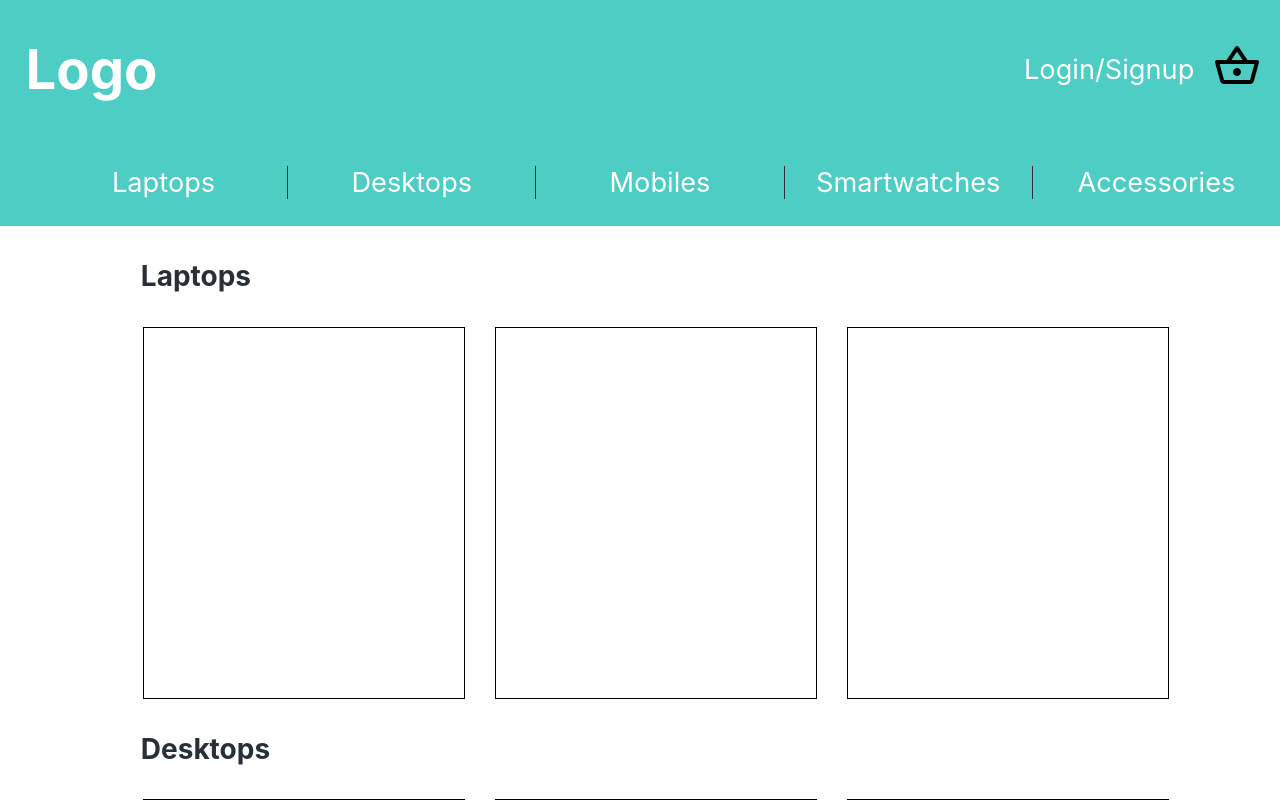
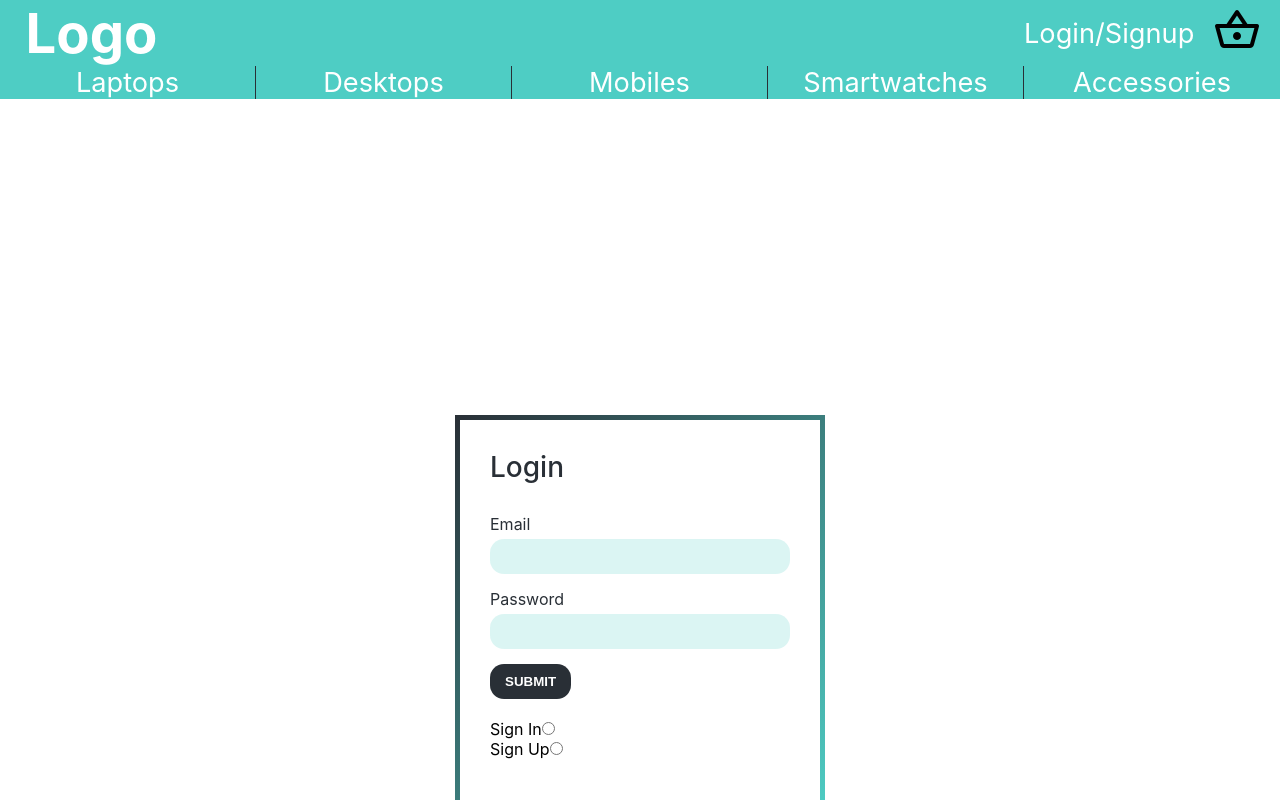
Before and after one commit to nisharai26/ecommerce-project, a React (Create React App) app in the folder client/: page /sign-in-up in a window 1280 px wide. Shown: the top 800 px of the page. Built offline with nearby package versions, Linux system fonts and the light colour scheme.

Commit message:
Sign In page front end complete

```diff
--- a/client/src/App.js
+++ b/client/src/App.js
@@ -1,7 +1,8 @@
 import './App.css';
 import {BrowserRouter, Switch, Route} from 'react-router-dom';
+import Home from './components/home/Home';
+import SignUp from './components/sign-in-up/Sign-Up';
 import Navbar from './components/common/navbar/Navbar';
-import Home from './components/home/Home';
 import Footer from './components/common/footer/Footer';
 
 const App = () => {
@@ -9,7 +10,10 @@ const App = () => {
     <div className="">
       <BrowserRouter>
         <Navbar/>
-        <Home/>
+        <Switch>
+          <Route path="/" exact component={Home}/>
+          <Route path="/sign-in-up" exact component={SignUp}/>
+        </Switch>
         <Footer/>
       </BrowserRouter>
     </div>
--- a/client/src/components/home/home.js
+++ b/client/src/components/home/home.js
@@ -2,17 +2,14 @@ import React from 'react'
 import './Home.css'
 import CategoryRow from './CategoryRow'
 
-
 const Home = () => {
     return(
         <div className ='main-home'>
-
             <CategoryRow categoryTitle = 'Laptops'/>
             <CategoryRow categoryTitle = 'Desktops'/>
             <CategoryRow categoryTitle = 'Mobiles'/>
             <CategoryRow categoryTitle = 'Smart Watches'/>
             <CategoryRow categoryTitle = 'Accessories'/>
-
         </div>
     )
 }
--- /dev/null
+++ b/client/src/components/sign-in-up/Sign-Up.css
@@ -0,0 +1,107 @@
+*{
+    margin: 0;
+    padding: 0;
+    box-sizing: border-box;
+}
+
+input[type="Submit"], button{
+    appearance: none;
+    background: none;
+    border: none;
+    outline: none;
+}
+
+input[type="text"], input[type="password"]{
+    appearance: none;
+    background: none;
+    border: none;
+    outline: none;
+}
+
+.form-container{
+    height: 950px;
+    display: flex;
+    align-items: center;
+    justify-content: center;
+    padding-top: 80px;
+}
+
+form{
+    display: block;
+    position: relative;
+}
+
+form:after {
+    content: '';
+    display: block;
+    position: absolute;
+    top: -5px;
+    left: -5px;
+    right: -5px;
+    bottom: -5px;
+    z-index: 1;
+    background-image: linear-gradient(to bottom right, #292f36, #4ECDC4);
+}
+
+form .form-inner{
+    position: relative;
+    display: block;
+    background-color: #fff;
+    padding: 30px;
+    z-index: 2;
+}
+
+form .form-inner h2{
+    color: #292f36;
+    font-size: 28px;
+    font-weight: 500;
+    margin-bottom: 30px;
+}
+
+form .form-inner .form-group {
+    display: block;
+    width: 300px;
+    margin-bottom: 15px;
+}
+
+.form-inner .form-group label{
+    display: block;
+    color: #292f36;
+    font-size: 16px;
+    margin-bottom: 5px;
+    transition: 0.4s;
+}
+
+.form-inner .form-group:focus-within label{
+    color: #fe4880;
+}
+
+form .form-inner .form-group input{
+    display: block;
+    width: 100%;
+    padding: 10px 15px;
+    background-color: rgba(78, 205, 196, 0.2);
+    border-radius: 14px;
+    transition: 0.4s;
+}
+
+form .form-inner .form-group input:focus{
+    box-shadow: 0px 0px 3px rgba(0,0,0,0.3);
+}
+
+form .form-inner input[type="submit"]{
+    display: inline-block;
+    padding: 10px 15px;
+    border-radius: 14px;
+    background-image: linear-gradient(to right, #292f36 50%, #4ECDC4 50%);
+    cursor: pointer;
+    background-size: 200%;
+    background-position: 0%;
+    transition: 0.4s;
+    color: #fff;
+    font-weight: 700;
+}
+
+form .form-inner input[type="submit"]:hover{
+    background-position: 100% 0%;
+}
--- /dev/null
+++ b/client/src/components/sign-in-up/Sign-Up.js
@@ -0,0 +1,69 @@
+import React, {useState, useEffect} from 'react'
+import './Sign-Up.css'
+
+const SignUp = () => {
+
+    const[show, setShow] = useState(false)
+
+    return(
+        <div className="form-container">
+            <form>
+                <div className="form-inner">
+                    <div className ="part1">
+                        <h2>Login</h2>
+                        <div className="form-group">
+                            <label htmlFor="email">Email</label>
+                            <input type="text" name="email" id="email"/>
+                        </div>
+                        <div className="form-group">
+                            <label htmlFor="password">Password</label>
+                            <input type="password" name="password" id="password"/>
+                        </div>
+                        {!show?
+                        <input className="submit-button" type="submit" value="SUBMIT"/>
+                        :null}
+                        <br/>
+                        <br/>
+                        Sign In<input type="radio" name="signup" value="SignIn" onChange={() => setShow(false)}/>
+                        <br/>
+                        Sign Up<input type="radio" name="signup" value="SignUp" onChange={() => setShow(true)}/>
+                        <br/>
+                        <br/>
+                    </div>
+                    {
+                    show?
+                    <div className="part2">
+                        <div className="form-group">
+                            <label htmlFor="name">Name</label>
+                            <input type="text" name="name" id="name"/>
+                        </div>
+                        <div className="form-group">
+                            <label htmlFor="address1">First Line of Address</label>
+                            <input type="text" name="address1" id="address1"/>
+                        </div>
+                        <div className="form-group">
+                            <label htmlFor="address2">Second Line of Address</label>
+                            <input type="text" name="address2" id="address2"/>
+                        </div>
+                        <div className="form-group">
+                            <label htmlFor="postcode">Postcode</label>
+                            <input type="text" name="postcode" id="postcode"/>
+                        </div>
+                        <div className="form-group">
+                            <label htmlFor="city">City</label>
+                            <input type="text" name="city" id="city"/>
+                        </div>
+                        <div className="form-group">
+                            <label htmlFor="country">Country</label>
+                            <input type="text" name="country" id="country"/>
+                        </div>
+                        <input type="submit" value="CREATE ACCOUNT"/>
+                    </div>
+                    : null
+                    }
+                </div>
+            </form>
+        </div>
+    )
+}
+export default SignUp;
```
Also changed, not shown: client/src/components/sign-in-up/sign-in-up.js (deleted, +0 -11 lines), client/src/components/sign-in-up/sign-in-up.css (deleted).
